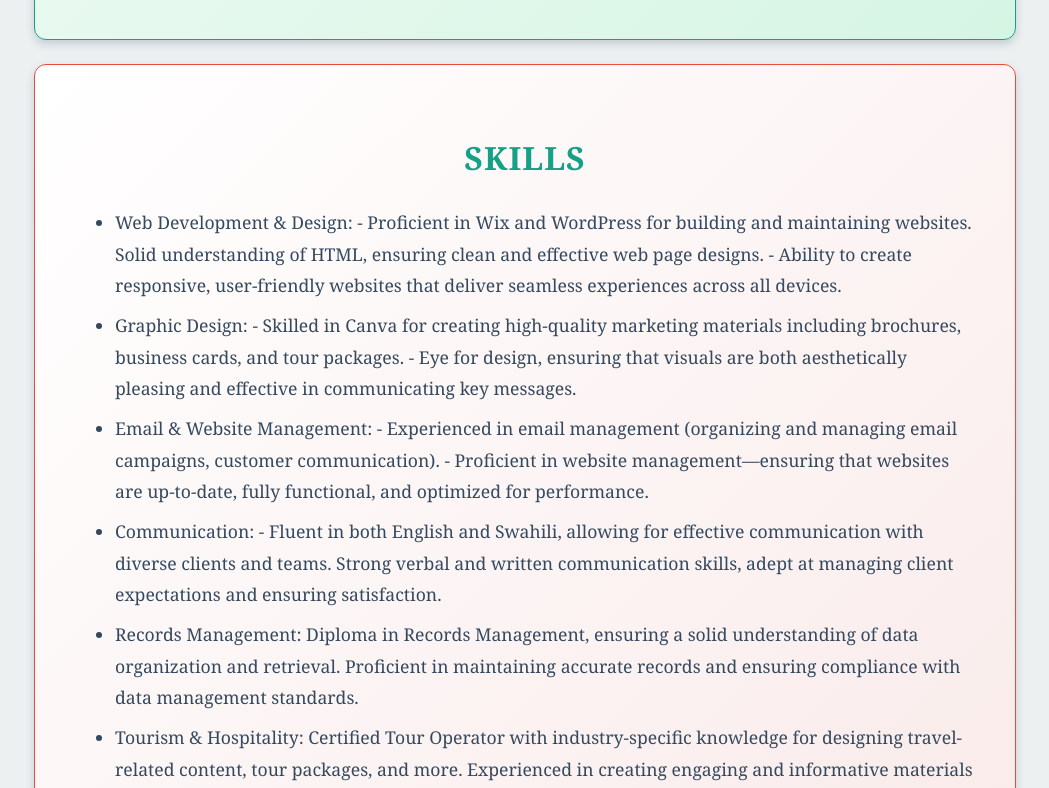
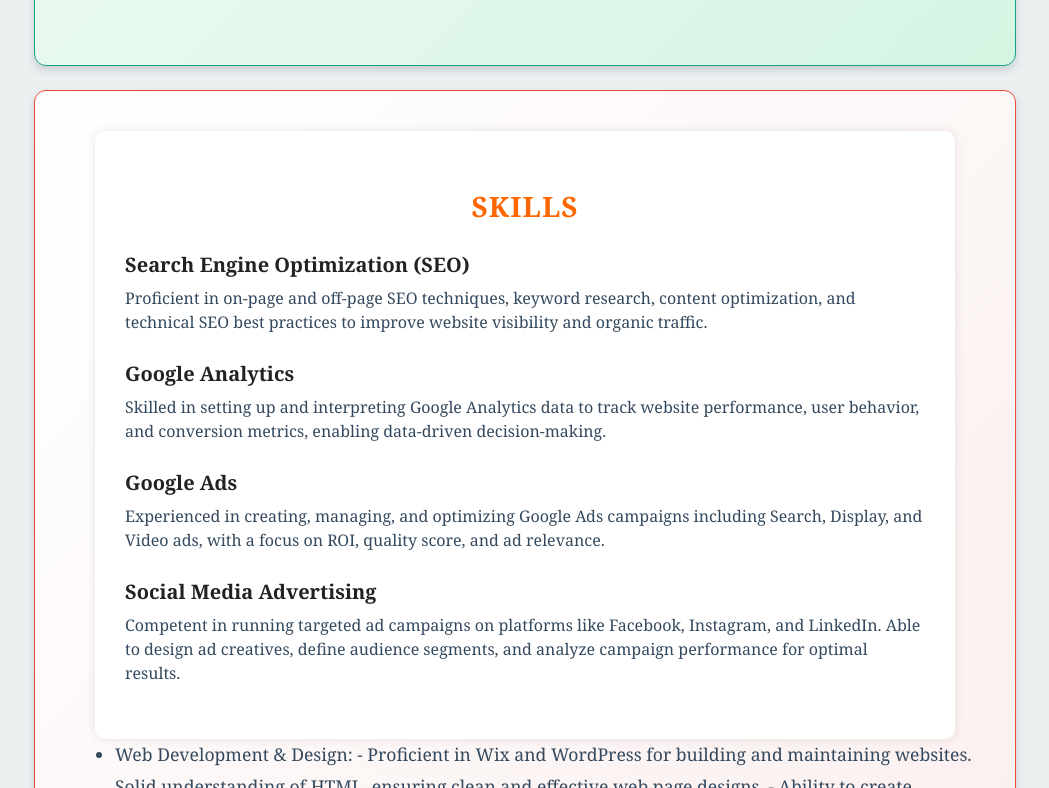
Before and after one commit to Lomelock/portfolio, a plain HTML site: page index.html in a window 1280 px wide. Shown: the part 2012-2800 px from the top of the page, without its empty margins (115-1164 px from the left). Drawn offline with Linux system fonts and the light colour scheme.

Commit message:
Implement code changes to enhance functionality and improve performance

```diff
--- a/index.html
+++ b/index.html
@@ -100,7 +100,60 @@
 
     <!-- Skills Section -->
     <section id="skills">
-        <h2>Skills</h2>
+
+        <style>
+            .skills-section {
+              max-width: 800px;
+              margin: auto;
+              background: #fff;
+              padding: 30px;
+              border-radius: 10px;
+              box-shadow: 0 0 10px rgba(0,0,0,0.1);
+            }
+            .skills-section h2 {
+              color: #ff6600;
+              font-size: 28px;
+              margin-bottom: 20px;
+            }
+            .skill {
+              margin-bottom: 20px;
+            }
+            .skill h3 {
+              color: #222;
+              font-size: 20px;
+              margin-bottom: 5px;
+            }
+            .skill p {
+              font-size: 16px;
+              line-height: 1.5;
+            }
+          </style>
+        </head>
+        <body>
+
+          <div class="skills-section">
+            <h2>Skills</h2>
+
+            <div class="skill">
+              <h3>Search Engine Optimization (SEO)</h3>
+              <p>Proficient in on-page and off-page SEO techniques, keyword research, content optimization, and technical SEO best practices to improve website visibility and organic traffic.</p>
+            </div>
+
+            <div class="skill">
+              <h3>Google Analytics</h3>
+              <p>Skilled in setting up and interpreting Google Analytics data to track website performance, user behavior, and conversion metrics, enabling data-driven decision-making.</p>
+            </div>
+
+            <div class="skill">
+              <h3>Google Ads</h3>
+              <p>Experienced in creating, managing, and optimizing Google Ads campaigns including Search, Display, and Video ads, with a focus on ROI, quality score, and ad relevance.</p>
+            </div>
+
+            <div class="skill">
+              <h3>Social Media Advertising</h3>
+              <p>Competent in running targeted ad campaigns on platforms like Facebook, Instagram, and LinkedIn. Able to design ad creatives, define audience segments, and analyze campaign performance for optimal results.</p>
+            </div>
+          </div>
         <ul>
             <li>Web Development & Design:
                 - Proficient in Wix and WordPress for building and maintaining websites.
--- a/styles.css
+++ b/styles.css
@@ -35,7 +35,7 @@ header {
 
 header h1 {
     margin: 0;
-    font-size: 1.5rem;
+    font-size: 2.5rem;
 }
 
 header nav ul {
```
Also changed, not shown: Screenshot (85).png (added), 1 other file.
